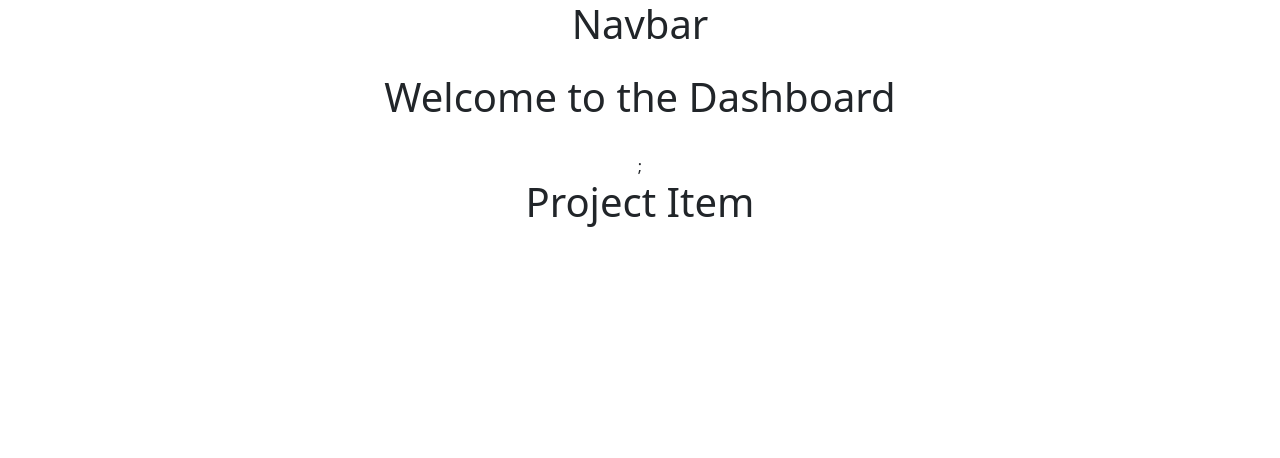
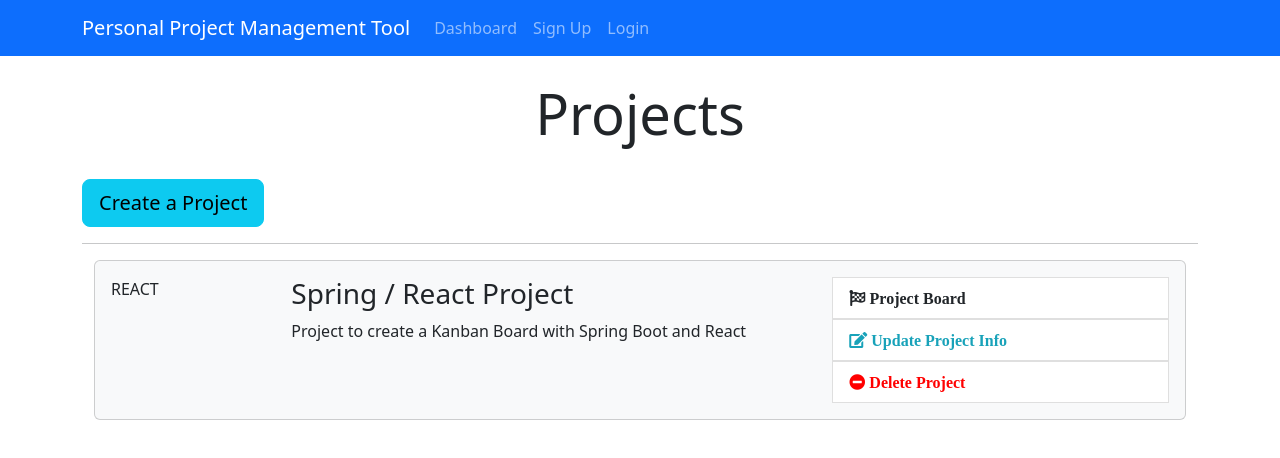
Before and after one commit to vincekashaka/PPMTool, a React (Create React App) app in the folder ppmtool-react-client/: page / in a window 1280 px wide. Shown: the top 458 px of the page. Built offline with nearby package versions, Linux system fonts and the light colour scheme.

Commit message:
Styled Dashboard, ProjectItem and Navbar components

```diff
--- a/ppmtool-react-client/public/index.html
+++ b/ppmtool-react-client/public/index.html
@@ -24,7 +24,15 @@
       work correctly both with client-side routing and a non-root public URL.
       Learn how to configure a non-root public URL by running `npm run build`.
     -->
-    <title>React App</title>
+
+    <link
+      rel="stylesheet"
+      href="https://use.fontawesome.com/releases/v5.2.0/css/all.css"
+      integrity="sha384-hWVjflwFxL6sNzntih27bfxkr27PmbbK/iSvJ+a4+0owXq79v+lsFkW54bOGbiDQ"
+      crossorigin="anonymous"
+    />
+
+    <title>PPM Tool</title>
   </head>
   <body>
     <noscript>You need to enable JavaScript to run this app.</noscript>
--- a/ppmtool-react-client/src/App.css
+++ b/ppmtool-react-client/src/App.css
@@ -1,38 +1,65 @@
-.App {
-  text-align: center;
+img {
+  width: 100%;
 }
 
-.App-logo {
-  height: 40vmin;
-  pointer-events: none;
+.navbar {
+  background-color: #e3f2fd;
+}
+.fa.fa-edit {
+  color: #18a2b9;
 }
 
-@media (prefers-reduced-motion: no-preference) {
-  .App-logo {
-    animation: App-logo-spin infinite 20s linear;
-  }
+.list-group-item.delete:hover {
+  cursor: -webkit-grab;
+  background-color: pink;
 }
 
-.App-header {
-  background-color: #282c34;
-  min-height: 100vh;
-  display: flex;
-  flex-direction: column;
-  align-items: center;
-  justify-content: center;
-  font-size: calc(10px + 2vmin);
-  color: white;
+.list-group-item.update:hover {
+  cursor: -webkit-grab;
+  background-color: gainsboro;
 }
 
-.App-link {
-  color: #61dafb;
+.list-group-item.board:hover {
+  cursor: -webkit-grab;
+  background-color: gainsboro;
 }
 
-@keyframes App-logo-spin {
-  from {
-    transform: rotate(0deg);
-  }
-  to {
-    transform: rotate(360deg);
-  }
+.fa.fa-minus-circle {
+  color: red;
 }
+
+.landing {
+  position: relative;
+  /* background: url("../img/showcase.jpg") no-repeat; */
+  background-size: cover;
+  background-position: center;
+  height: 100vh;
+  margin-top: -24px;
+  margin-bottom: -50px;
+}
+
+.landing-inner {
+  padding-top: 80px;
+}
+
+.dark-overlay {
+  background-color: rgba(0, 0, 0, 0.7);
+  position: absolute;
+  top: 0;
+  left: 0;
+  width: 100%;
+  height: 100%;
+}
+
+.card-form {
+  opacity: 0.9;
+}
+
+.latest-profiles-img {
+  width: 40px;
+  height: 40px;
+}
+
+.form-control::placeholder {
+  color: #bbb !important;
+}
--- a/ppmtool-react-client/src/componets/Dashboard.js
+++ b/ppmtool-react-client/src/componets/Dashboard.js
@@ -1,13 +1,26 @@
 import React, { Component } from 'react';
 import ProjectItem from './project/ProjectItem';
-
-export default class Dashboard extends Component {
+class Dashboard extends Component {
   render() {
     return (
-      <div>
-        <h1 className='alert alert-waring'> Welcome to the Dashboard</h1>;
-        <ProjectItem />
+      <div className='projects'>
+        <div className='container'>
+          <div className='row'>
+            <div className='col-md-12'>
+              <h1 className='display-4 text-center'>Projects</h1>
+              <br />
+              <a href='ProjectForm.html' className='btn btn-lg btn-info'>
+                Create a Project
+              </a>
+              <br />
+              <hr />
+              <ProjectItem />
+            </div>
+          </div>
+        </div>
       </div>
     );
   }
 }
+
+export default Dashboard;
--- a/ppmtool-react-client/src/componets/layout/Header.js
+++ b/ppmtool-react-client/src/componets/layout/Header.js
@@ -2,9 +2,44 @@ import React, { Component } from 'react';
 class Header extends Component {
   render() {
     return (
-      <div>
-        <h1>Navbar</h1>
-      </div>
+      <nav className='navbar navbar-expand-sm navbar-dark bg-primary mb-4'>
+        <div className='container'>
+          <a className='navbar-brand' href='Dashboard.html'>
+            Personal Project Management Tool
+          </a>
+          <button
+            className='navbar-toggler'
+            type='button'
+            data-toggle='collapse'
+            data-target='#mobile-nav'
+          >
+            <span className='navbar-toggler-icon' />
+          </button>
+
+          <div className='collapse navbar-collapse' id='mobile-nav'>
+            <ul className='navbar-nav mr-auto'>
+              <li className='nav-item'>
+                <a className='nav-link' href='/dashboard'>
+                  Dashboard
+                </a>
+              </li>
+            </ul>
+
+            <ul className='navbar-nav ml-auto'>
+              <li className='nav-item'>
+                <a className='nav-link ' href='register.html'>
+                  Sign Up
+                </a>
+              </li>
+              <li className='nav-item'>
+                <a className='nav-link' href='login.html'>
+                  Login
+                </a>
+              </li>
+            </ul>
+          </div>
+        </div>
+      </nav>
     );
   }
 }
--- a/ppmtool-react-client/src/componets/project/ProjectItem.js
+++ b/ppmtool-react-client/src/componets/project/ProjectItem.js
@@ -2,7 +2,40 @@ import React, { Component } from 'react';
 
 class ProjectItem extends Component {
   render() {
-    return <h1>Project Item</h1>;
+    return (
+      <div className='container'>
+        <div className='card card-body bg-light mb-3'>
+          <div className='row'>
+            <div className='col-2'>
+              <span className='mx-auto'>REACT</span>
+            </div>
+            <div className='col-lg-6 col-md-4 col-8'>
+              <h3>Spring / React Project</h3>
+              <p>Project to create a Kanban Board with Spring Boot and React</p>
+            </div>
+            <div className='col-md-4 d-none d-lg-block'>
+              <ul className='list-group'>
+                <a href='#'>
+                  <li className='list-group-item board'>
+                    <i className='fa fa-flag-checkered pr-1'> Project Board </i>
+                  </li>
+                </a>
+                <a href='#'>
+                  <li className='list-group-item update'>
+                    <i className='fa fa-edit pr-1'> Update Project Info</i>
+                  </li>
+                </a>
+                <a href=''>
+                  <li className='list-group-item delete'>
+                    <i className='fa fa-minus-circle pr-1'> Delete Project</i>
+                  </li>
+                </a>
+              </ul>
+            </div>
+          </div>
+        </div>
+      </div>
+    );
   }
 }
 
```
